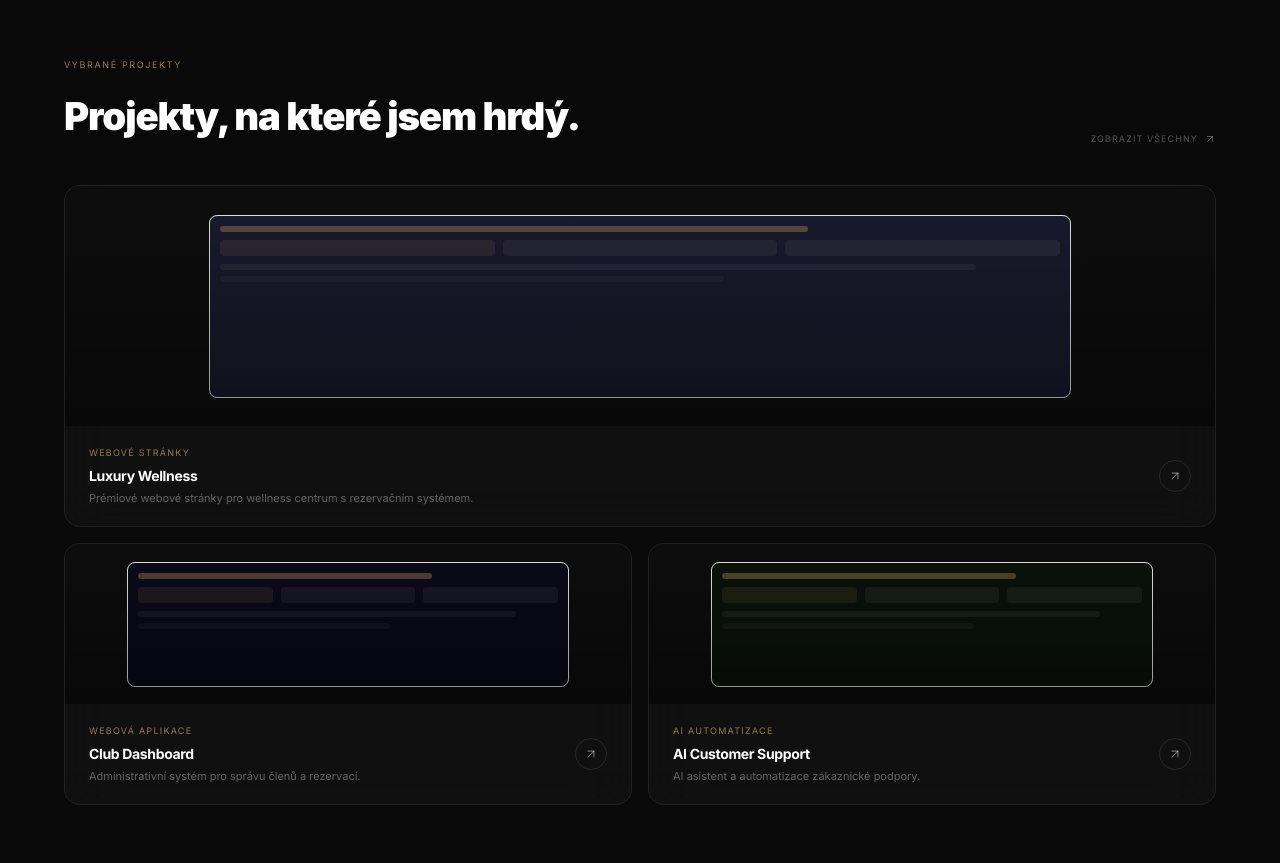
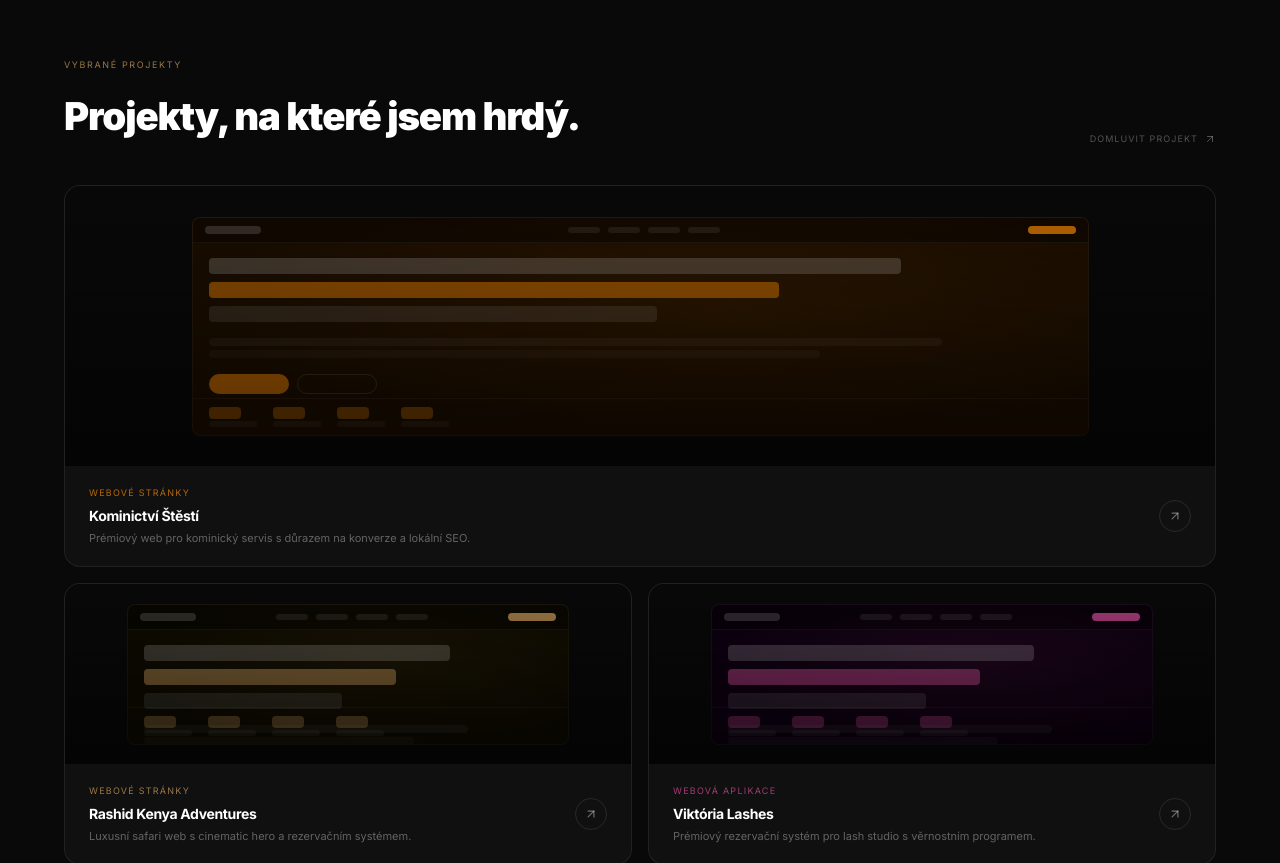
Before and after one commit to Matuchovic/Matuchovic_app, a Next.js app: page / in a window 1280 px wide. Shown: the part 2040-2903 px from the top of the page. Built offline with nearby package versions, Linux system fonts and the light colour scheme; no server answers.

Commit message:
feat: real projects - Kominictvi, Rashid, Viktoria Lashes

```diff
--- a/src/components/sections/ProjectsSection.tsx
+++ b/src/components/sections/ProjectsSection.tsx
@@ -6,50 +6,79 @@ import { ArrowUpRight } from 'lucide-react'
 const projects = [
   {
     tag: 'Webové stránky',
-    title: 'Luxury Wellness',
-    description: 'Prémiové webové stránky pro wellness centrum s rezervačním systémem.',
+    title: 'Kominictví Štěstí',
+    description: 'Prémiový web pro kominický servis s důrazem na konverze a lokální SEO.',
     featured: true,
-    accent: '#1a1a2e',
+    accent: '#1a0d00',
+    accentGlow: 'rgba(255,140,0,0.08)',
+    tagColor: 'rgba(255,140,0,0.7)',
+    screens: [
+      { top: 8, left: 8, width: 84, height: 56, bg: '#0d0800', bars: ['rgba(255,140,0,0.4)', 'rgba(255,255,255,0.08)', 'rgba(255,255,255,0.06)'] },
+      { top: 20, left: 55, width: 42, height: 32, bg: '#1a0c00', bars: ['rgba(255,140,0,0.25)', 'rgba(255,255,255,0.06)'] },
+    ],
+  },
+  {
+    tag: 'Webové stránky',
+    title: 'Rashid Kenya Adventures',
+    description: 'Luxusní safari web s cinematic hero a rezervačním systémem.',
+    featured: false,
+    accent: '#0d0a00',
+    accentGlow: 'rgba(184,136,58,0.08)',
+    tagColor: 'rgba(212,164,95,0.7)',
+    screens: [
+      { top: 8, left: 8, width: 84, height: 56, bg: '#0a0800', bars: ['rgba(212,164,95,0.4)', 'rgba(255,255,255,0.06)', 'rgba(255,255,255,0.04)'] },
+    ],
   },
   {
     tag: 'Webová aplikace',
-    title: 'Club Dashboard',
-    description: 'Administrativní systém pro správu členů a rezervací.',
+    title: 'Viktória Lashes',
+    description: 'Prémiový rezervační systém pro lash studio s věrnostním programem.',
     featured: false,
-    accent: '#0a0a1a',
-  },
-  {
-    tag: 'AI Automatizace',
-    title: 'AI Customer Support',
-    description: 'AI asistent a automatizace zákaznické podpory.',
-    featured: false,
-    accent: '#0a120a',
+    accent: '#0d0010',
+    accentGlow: 'rgba(220,80,160,0.08)',
+    tagColor: 'rgba(220,80,160,0.7)',
+    screens: [
+      { top: 8, left: 8, width: 84, height: 56, bg: '#0a0010', bars: ['rgba(220,80,160,0.4)', 'rgba(255,255,255,0.06)', 'rgba(255,255,255,0.04)'] },
+    ],
   },
 ]
 
-function MockScreen({ accent, featured }: { accent: string; featured?: boolean }) {
+function MockScreen({ project }: { project: typeof projects[0] }) {
   return (
-    <div
-      className="w-full h-full flex items-center justify-center"
-      style={{ background: '#0d0d0d' }}
-    >
-      <div
-        className="rounded-lg border border-white/6 overflow-hidden"
-        style={{
-          width: featured ? '75%' : '78%',
-          height: featured ? '76%' : '78%',
-          background: accent,
-          padding: '10px',
-        }}
-      >
-        <div className="h-1.5 rounded-full mb-2" style={{ background: 'rgba(212,164,95,0.35)', width: '70%' }} />
-        <div className="flex gap-2 mb-2">
-          <div className="flex-1 h-4 rounded" style={{ background: 'rgba(212,164,95,0.1)' }} />
-          <div className="flex-1 h-4 rounded" style={{ background: 'rgba(255,255,255,0.06)' }} />
-          <div className="flex-1 h-4 rounded" style={{ background: 'rgba(255,255,255,0.06)' }} />
+    <div className="w-full h-full flex items-center justify-center" style={{ background: '#080808' }}>
+      <div className="rounded-lg border border-white/5 overflow-hidden relative"
+        style={{ width: '78%', height: '78%', background: project.accent }}>
+        {/* Fake hero image area */}
+        <div className="absolute inset-0" style={{ background: `radial-gradient(ellipse at 60% 40%, ${project.accentGlow} 0%, transparent 70%)` }} />
+        {/* Nav bar */}
+        <div className="absolute top-0 left-0 right-0 flex items-center justify-between px-3 py-2 border-b border-white/5" style={{ background: 'rgba(0,0,0,0.4)' }}>
+          <div className="h-2 w-14 rounded-full" style={{ background: 'rgba(255,255,255,0.15)' }} />
+          <div className="flex gap-2">
+            {[1,2,3,4].map(i => <div key={i} className="h-1.5 w-8 rounded-full" style={{ background: 'rgba(255,255,255,0.08)' }} />)}
+          </div>
+          <div className="h-2 w-12 rounded-full" style={{ background: project.tagColor }} />
         </div>
-        <div className="h-1.5 rounded-full mb-1.5" style={{ background: 'rgba(255,255,255,0.06)', width: '90%' }} />
-        <div className="h-1.5 rounded-full" style={{ background: 'rgba(255,255,255,0.04)', width: '60%' }} />
+        {/* Big headline area */}
+        <div className="absolute top-10 left-4 right-16">
+          <div className="h-4 rounded mb-2" style={{ width: '85%', background: 'rgba(255,255,255,0.18)' }} />
+          <div className="h-4 rounded mb-2" style={{ width: '70%', background: project.tagColor, opacity: 0.7 }} />
+          <div className="h-4 rounded mb-4" style={{ width: '55%', background: 'rgba(255,255,255,0.1)' }} />
+          <div className="h-2 rounded mb-1" style={{ width: '90%', background: 'rgba(255,255,255,0.05)' }} />
+          <div className="h-2 rounded mb-4" style={{ width: '75%', background: 'rgba(255,255,255,0.04)' }} />
+          <div className="flex gap-2 mt-3">
+            <div className="h-5 w-20 rounded-full" style={{ background: project.tagColor, opacity: 0.85 }} />
+            <div className="h-5 w-20 rounded-full border" style={{ borderColor: 'rgba(255,255,255,0.12)' }} />
+          </div>
+        </div>
+        {/* Stats bar bottom */}
+        <div className="absolute bottom-0 left-0 right-0 flex gap-4 px-4 py-2 border-t border-white/5">
+          {[1,2,3,4].map(i => (
+            <div key={i}>
+              <div className="h-3 w-8 rounded mb-0.5" style={{ background: project.tagColor, opacity: 0.5 }} />
+              <div className="h-1.5 w-12 rounded" style={{ background: 'rgba(255,255,255,0.06)' }} />
+            </div>
+          ))}
+        </div>
       </div>
     </div>
   )
@@ -66,14 +95,13 @@ export function ProjectsSection() {
         className="flex items-end justify-between mb-10"
       >
         <div>
-          <p className="text-[9px] tracking-[0.18em] uppercase text-gold/70 mb-4">Vybrané projekty</p>
-          <h2 className="font-black tracking-tight text-white" style={{ fontSize: 'clamp(1.6rem, 3vw, 2.4rem)', letterSpacing: '-0.03em' }}>
+          <p className="text-[9px] tracking-[0.18em] uppercase mb-4" style={{ color: 'rgba(212,164,95,0.7)' }}>Vybrané projekty</p>
+          <h2 className="font-black tracking-tight text-white" style={{ fontSize: 'clamp(1.6rem,3vw,2.4rem)', letterSpacing: '-0.03em' }}>
             Projekty, na které jsem hrdý.
           </h2>
         </div>
-        <a href="#" className="text-[9px] tracking-[0.12em] uppercase text-white/30 hover:text-white/60 transition-colors flex items-center gap-1.5">
-          Zobrazit všechny
-          <ArrowUpRight size={12} />
+        <a href="#kontakt" className="text-[9px] tracking-[0.12em] uppercase flex items-center gap-1.5 transition-colors" style={{ color: 'rgba(255,255,255,0.3)' }}>
+          Domluvit projekt <ArrowUpRight size={12} />
         </a>
       </motion.div>
 
@@ -85,26 +113,32 @@ export function ProjectsSection() {
             whileInView={{ opacity: 1, y: 0 }}
             viewport={{ once: true, amount: 0.2 }}
             transition={{ duration: 0.6, delay: i * 0.1 }}
-            className={`glass rounded-2xl overflow-hidden group cursor-pointer ${project.featured ? 'md:col-span-2' : ''}`}
+            className={`rounded-2xl overflow-hidden group cursor-pointer ${project.featured ? 'md:col-span-2' : ''}`}
+            style={{
+              background: 'rgba(255,255,255,0.03)',
+              border: '1px solid rgba(255,255,255,0.07)',
+            }}
             whileHover={{ borderColor: 'rgba(255,255,255,0.14)' }}
           >
             {/* Screenshot */}
-            <div
-              className="relative overflow-hidden"
-              style={{ height: project.featured ? 240 : 160 }}
-            >
-              <MockScreen accent={project.accent} featured={project.featured} />
-              <div className="absolute inset-0 bg-gradient-to-t from-black/40 to-transparent pointer-events-none" />
+            <div className="relative overflow-hidden" style={{ height: project.featured ? 280 : 180 }}>
+              <MockScreen project={project} />
+              <div className="absolute inset-0 bg-gradient-to-t from-black/50 to-transparent pointer-events-none" />
             </div>
 
             {/* Meta */}
             <div className="px-6 py-5 flex items-center justify-between">
               <div>
-                <p className="text-[9px] tracking-[0.14em] uppercase text-gold/70 mb-1.5">{project.tag}</p>
+                <p className="text-[9px] tracking-[0.14em] uppercase mb-1.5" style={{ color: project.tagColor }}>
+                  {project.tag}
+                </p>
                 <h3 className="text-sm font-bold text-white tracking-tight">{project.title}</h3>
-                <p className="text-[11px] text-white/35 mt-1">{project.description}</p>
+                <p className="text-[11px] mt-1" style={{ color: 'rgba(255,255,255,0.35)' }}>{project.description}</p>
               </div>
-              <div className="w-8 h-8 rounded-full border border-white/10 flex items-center justify-center text-white/40 group-hover:border-gold/30 group-hover:text-gold transition-all duration-300 flex-shrink-0 ml-4">
+              <div
+                className="w-8 h-8 rounded-full border flex items-center justify-center flex-shrink-0 ml-4 transition-all duration-300 group-hover:border-gold/30 group-hover:text-gold"
+                style={{ borderColor: 'rgba(255,255,255,0.1)', color: 'rgba(255,255,255,0.4)' }}
+              >
                 <ArrowUpRight size={14} />
               </div>
             </div>
```
